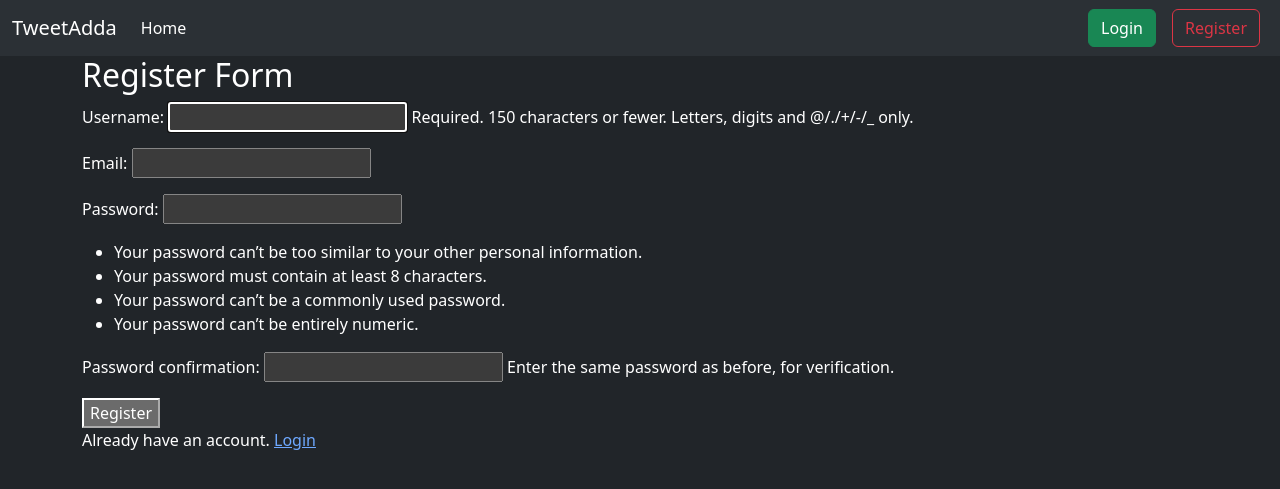
After one commit to rohit-dewaliya/TweeterAdda, a Django app: page /register/ in a window 1280 px wide. The commit adds this page. Shown: the top 489 px of the page. Run offline with Django 5.2, Linux system fonts and the light colour scheme.

Commit message:
add complete project

```diff
--- a/templates/layout.html
+++ b/templates/layout.html
@@ -29,35 +29,10 @@
         <div class="collapse navbar-collapse" id="navbarSupportedContent">
           <ul class="navbar-nav me-auto mb-2 mb-lg-0">
             <li class="nav-item">
-              <a class="nav-link active" aria-current="page" href="#">Home</a>
-            </li>
-            <li class="nav-item">
-              <a class="nav-link" href="#">Link</a>
-            </li>
-            <li class="nav-item dropdown">
-              <a
-                class="nav-link dropdown-toggle"
-                href="#"
-                role="button"
-                data-bs-toggle="dropdown"
-                aria-expanded="false"
-              >
-                Dropdown
-              </a>
-              <ul class="dropdown-menu">
-                <li><a class="dropdown-item" href="#">Action</a></li>
-                <li><a class="dropdown-item" href="#">Another action</a></li>
-                <li><hr class="dropdown-divider" /></li>
-                <li>
-                  <a class="dropdown-item" href="#">Something else here</a>
-                </li>
-              </ul>
-            </li>
-            <li class="nav-item">
-              <a class="nav-link disabled" aria-disabled="true">Disabled</a>
+              <a class="nav-link active" aria-current="page" href="{% url 'tweet_list' %}">Home</a>
             </li>
           </ul>
-          <form class="d-flex" role="search">
+          {% comment %} <form class="d-flex" role="search">
             <input
               class="form-control me-2"
               type="search"
@@ -67,7 +42,18 @@
             <button class="btn btn-outline-success" type="submit">
               Search
             </button>
+          </form> {% endcomment %}
+          {% if user.is_authenticated %}
+          <form method="POST" action="{% url 'logout' %}">
+            {% csrf_token %}
+            <button type="submit" class="btn btn-danger">Logout</button>
           </form>
+          {% else %}
+          <a href="{% url 'login' %}" class="btn btn-success mx-2"
+          >Login</a
+          >
+          <a href="{% url 'register' %}" class="btn btn-outline-danger mx-2">Register</a>
+          {% endif %}
         </div>
       </div>
     </nav>
--- /dev/null
+++ b/templates/registration/register.html
@@ -0,0 +1,13 @@
+{% extends "layout.html" %}
+
+{% block title %}Register{% endblock  %}
+
+{% block content %}
+<h2>Register Form</h2>
+<form method="POST">
+  {% csrf_token %}
+  {{ form.as_p }}
+  <button type="submit">Register</button>
+</form>
+<p>Already have an account. <a href="{% url 'login' %}">Login</a></p>
+{% endblock  %}
--- a/tweet/forms.py
+++ b/tweet/forms.py
@@ -1,8 +1,16 @@
 from django import forms
 from .models import Tweet
-
+from django.contrib.auth.forms import UserCreationForm
+from django.contrib.auth.models import User
 
 class TweetForm(forms.ModelForm):
     class Meta:
         model = Tweet
         fields = ['text', 'photo']
+
+
+class UserRegistrationForm(UserCreationForm):
+    email = forms.EmailField()
+    class Meta:
+        model = User
+        fields = ('username', 'email', 'password1', 'password2')
--- a/tweet/templates/tweet_list.html
+++ b/tweet/templates/tweet_list.html
@@ -20,8 +20,10 @@
           <div class="card-body">
             <h5 class="card-title">{{ tweet.user.username }}</h5>
             <p class="card-text">{{ tweet.text }}</p>
+            {% if tweet.user == user %}
             <a href="{% url 'tweet_edit' tweet.id %}" class="btn btn-primary">Edit</a>
             <a href="{% url 'tweet_delete' tweet.id %}" class="btn btn-danger">Delete</a>
+            {% endif %}
           </div>
         </div>
       </div>
--- a/tweet/urls.py
+++ b/tweet/urls.py
@@ -6,4 +6,5 @@ urlpatterns = [
     path('create/', views.tweet_create, name='tweet_create'),
     path('<int:tweet_id>/edit/', views.tweet_edit, name='tweet_edit'),
     path('<int:tweet_id>/delete/', views.delete_tweet, name='tweet_delete'),
+    path('register/', views.register, name='register'),
 ]
--- a/tweet/views.py
+++ b/tweet/views.py
@@ -1,10 +1,11 @@
 from django.shortcuts import render
 from .models import Tweet
-from .forms import TweetForm
+from .forms import TweetForm, UserRegistrationForm
 from django.shortcuts import get_object_or_404, redirect
+from django.contrib.auth.decorators import login_required
+from django.contrib.auth import login
 
 # Create your views here.
-
 def index(request):
     return render(request, 'index.html ')
 
@@ -12,6 +13,7 @@ def tweet_list(request):
     tweets = Tweet.objects.all().order_by('-created_at')
     return render(request, 'tweet_list.html', {'tweets': tweets})
 
+@login_required
 def tweet_create(request):
     if request.method == "POST":
         form = TweetForm(request.POST, request.FILES)
@@ -24,6 +26,7 @@ def tweet_create(request):
         form = TweetForm()
     return render(request, 'tweet_form.html', {'form': form})
 
+@login_required
 def tweet_edit(request, tweet_id):
     tweet = get_object_or_404(Tweet, pk=tweet_id, user = request.user)
     if request.method == "POST":
@@ -37,9 +40,23 @@ def tweet_edit(request, tweet_id):
         form = TweetForm(instance=tweet)
     return render(request, 'tweet_form.html', {'form': form})
 
+@login_required
 def delete_tweet(request, tweet_id):
     tweet = get_object_or_404(Tweet, pk=tweet_id, user = request.user)
     if request.method == "POST":
         tweet.delete()
         return redirect('tweet_list')
     return render(request, 'tweet_confirm_delete.html', {'tweet': tweet})
+
+def register(request):
+    if request.method == "POST":
+        form = UserRegistrationForm(request.POST)
+        if form.is_valid():
+            user = form.save(commit=False)
+            user.set_password(form.cleaned_data['password1'])
+            user.save()
+            login(request, user)
+            return redirect('tweet_list')
+    else:
+        form = UserRegistrationForm()
+    return render(request, 'registration/register.html', {'form': form})
--- a/tweetadda/settings.py
+++ b/tweetadda/settings.py
@@ -123,6 +123,11 @@ STATICFILES_DIRS = [os.path.join(BASE_DIR, 'static')]
 MEDIA_URL = '/media/'
 MEDIA_ROOT = os.path.join(BASE_DIR, 'media')
 
+LOGIN_URL = 'login'
+
+LOGIN_REDIRECT_URL = 'tweet_list'
+LOGOUT_REDIRECT_URL = 'tweet_list'
+
 # Default primary key field type
 # https://docs.djangoproject.com/en/5.1/ref/settings/#default-auto-field
 
--- a/tweetadda/urls.py
+++ b/tweetadda/urls.py
@@ -18,8 +18,9 @@ from django.contrib import admin
 from django.urls import path, include
 from django.conf import settings
 from django.conf.urls.static import static
-
+from django.contrib.auth.urls import views as auth_views
 urlpatterns = [
     path('admin/', admin.site.urls),
-    path('tweet/', include('tweet.urls')),
+    path('', include('tweet.urls')),
+    path('accounts/', include('django.contrib.auth.urls')),
 ] + static(settings.MEDIA_URL, document_root = settings.MEDIA_ROOT)
```
Also changed, not shown: templates/registration/loggesd_out.html (added, +8 -0 lines), templates/registration/login.html (added, +13 -0 lines), ReadMe.md, db.sqlite3, media/photos/Amazing-original-backgrounds.jpg (added).
